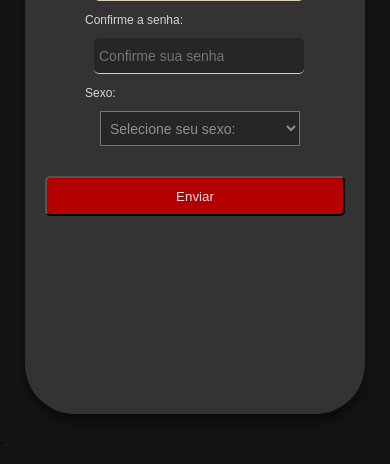
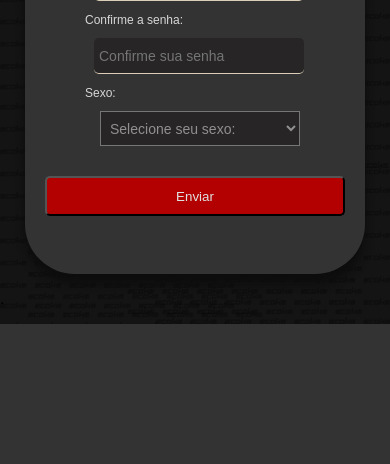
Before and after one commit to xdaniel-nicola/EcoKm, a PHP site: page /usuario/atualizar.php in a window 390 px wide. Shown: the part 1146-1610 px from the top of the page. After the commit the page ends 1470 px from the top, so only its background shows below. Run offline with PHP 8.4, Linux system fonts and the light colour scheme; data that the repository does not hold is empty; some libraries are stand-ins or nearby versions.

Commit message:
mudança no height do card

```diff
--- a/usuario/css/atualizar.css
+++ b/usuario/css/atualizar.css
@@ -3,15 +3,17 @@
 }
 
 body {
-    background-size: cover;
-    background-repeat: no-repeat;
+    background-size:contain;
+    background-repeat:repeat;
     padding: 0;
     margin: 0;
+    background-image: url(../../img/11.png);
     background-color: #141414; /* Cor de fundo escura padrão */
     transition: background-color 0.5s; /* Transição suave ao mudar o fundo */
 }
 body.light {
     background-color: #f0f0f0; /* Cor de fundo para tema claro */
+    background-image: url(../../img/12.png);
 }
 
 body.light p #text{
@@ -249,7 +251,7 @@ form {
     .card {
         display: block;
         width: 300px;
-        height: 1500px;
+        height: 1360px;
     }
     .rodape {
         display: block;
```
